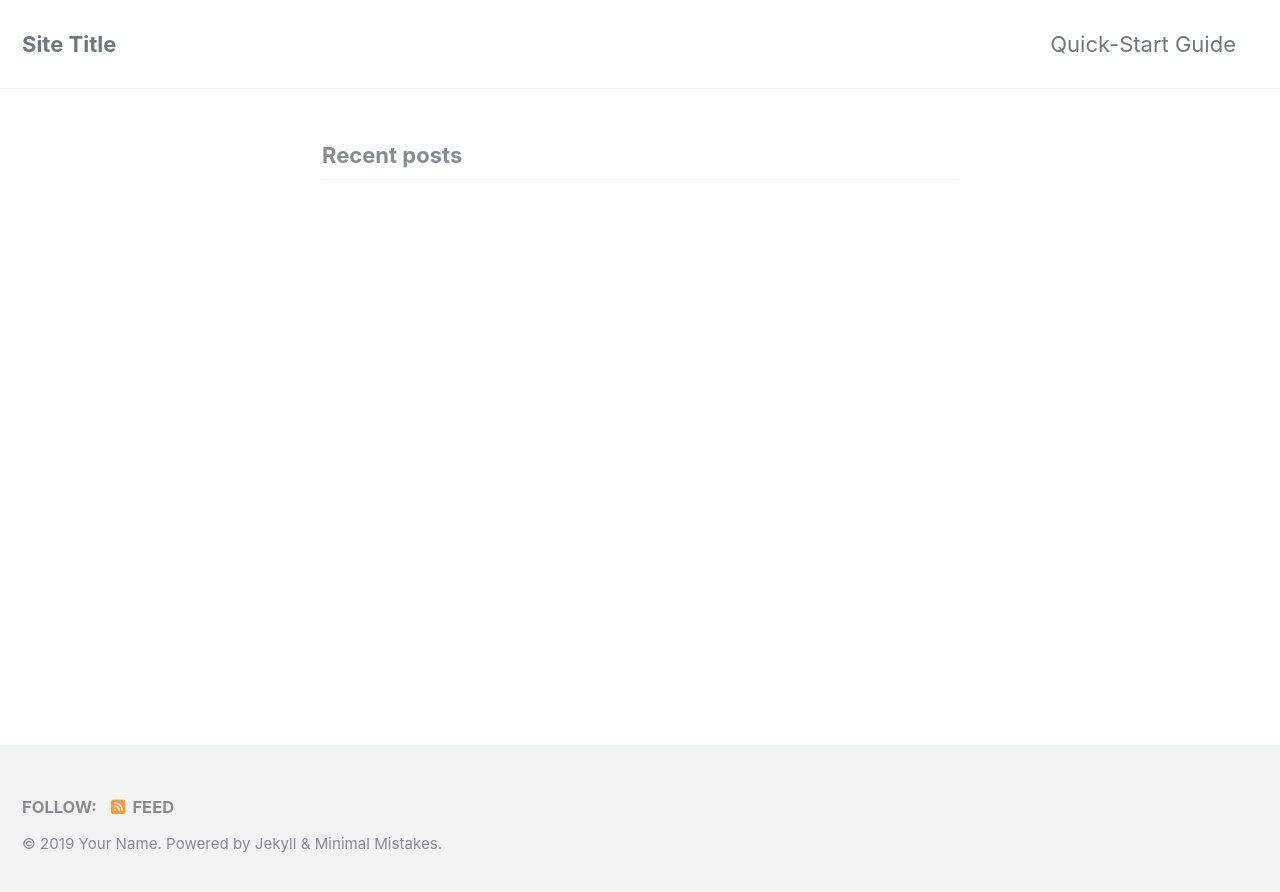
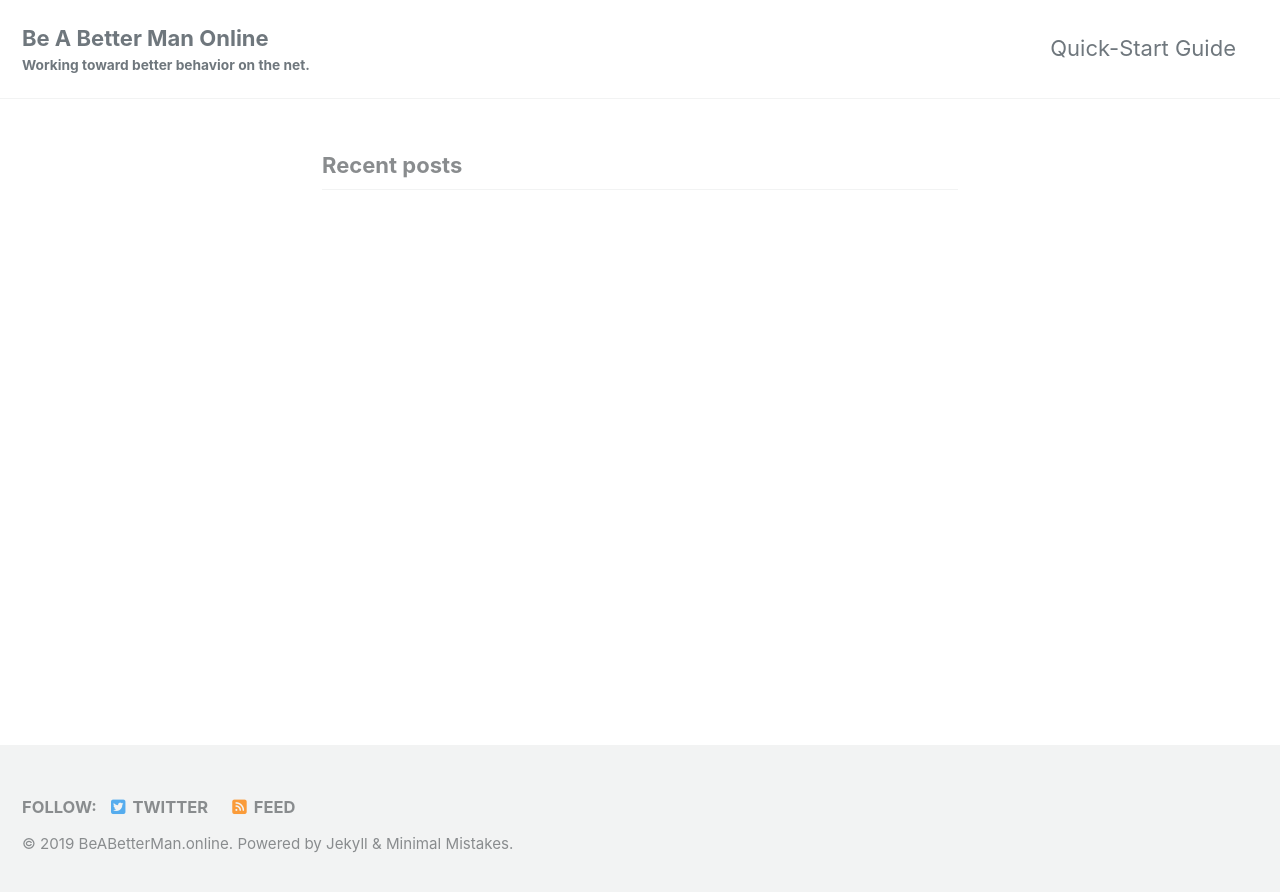
Before and after one commit to SeanKilleen/BeABetterMan.online, a Jekyll site: the page built from index.md, in a window 1280 px wide. Shown: the top 892 px of the page. Built offline with Jekyll 4.4.1, drawn with Linux system fonts in a browser that asks for light colours; cached includes are drawn as plain includes; nearby versions of some CDN libraries; the list of posts is cut into pages by our own code.

Commit message:
update config

```diff
--- a/_config.yml
+++ b/_config.yml
@@ -16,21 +16,21 @@ minimal_mistakes_skin    : "default" # "air", "aqua", "contrast", "dark", "dirt"
 
 # Site Settings
 locale                   : "en-US"
-title                    : "Site Title"
+title                    : "Be A Better Man Online"
 title_separator          : "-"
-subtitle                 : # site tagline that appears below site title in masthead
-name                     : "Your Name"
-description              : "An amazing website."
-url                      : # the base hostname & protocol for your site e.g. "https://mmistakes.github.io"
+subtitle                 : "Working toward better behavior on the net."
+name                     : "BeABetterMan.online"
+description              : "Working toward better behavior on the net."
+url                      : "https://beabetterman.online" # the base hostname & protocol for your site e.g. "https://mmistakes.github.io"
 baseurl                  : # the subpath of your site, e.g. "/blog"
-repository               : # GitHub username/repo-name e.g. "mmistakes/minimal-mistakes"
+repository               : "SeanKilleen/BeABetterManOnline" # GitHub username/repo-name e.g. "mmistakes/minimal-mistakes"
 teaser                   : # path of fallback teaser image, e.g. "/assets/images/500x300.png"
 logo                     : # path of logo image to display in the masthead, e.g. "/assets/images/88x88.png"
 masthead_title           : # overrides the website title displayed in the masthead, use " " for no title
 # breadcrumbs            : false # true, false (default)
 words_per_minute         : 200
 comments:
-  provider               : # false (default), "disqus", "discourse", "facebook", "staticman", "staticman_v2", "utterances", "custom"
+  provider               : false # false (default), "disqus", "discourse", "facebook", "staticman", "staticman_v2", "utterances", "custom"
   disqus:
     shortname            : # https://help.disqus.com/customer/portal/articles/466208-what-s-a-shortname-
   discourse:
@@ -107,10 +107,10 @@ analytics:
 
 # Site Author
 author:
-  name             : "Your Name"
+  name             : "The BeABetterManOnline Team"
   avatar           : # path of avatar image, e.g. "/assets/images/bio-photo.jpg"
-  bio              : "I am an **amazing** person."
-  location         : "Somewhere"
+  bio              : "Bio Goes Here."
+  location         : "All around the interwebs."
   email            :
   links:
     - label: "Email"
@@ -118,10 +118,10 @@ author:
       # url: mailto:your.name@email.com
     - label: "Website"
       icon: "fas fa-fw fa-link"
-      # url: "https://your-website.com"
+      url: "https://BeABetterMan.online"
     - label: "Twitter"
       icon: "fab fa-fw fa-twitter-square"
-      # url: "https://twitter.com/"
+      url: "https://twitter.com/BeABetterManOnline"
     - label: "Facebook"
       icon: "fab fa-fw fa-facebook-square"
       # url: "https://facebook.com/"
@@ -137,7 +137,7 @@ footer:
   links:
     - label: "Twitter"
       icon: "fab fa-fw fa-twitter-square"
-      # url:
+      url: https://twitter.com/BeABetterManOnline
     - label: "Facebook"
       icon: "fab fa-fw fa-facebook-square"
       # url:
```
